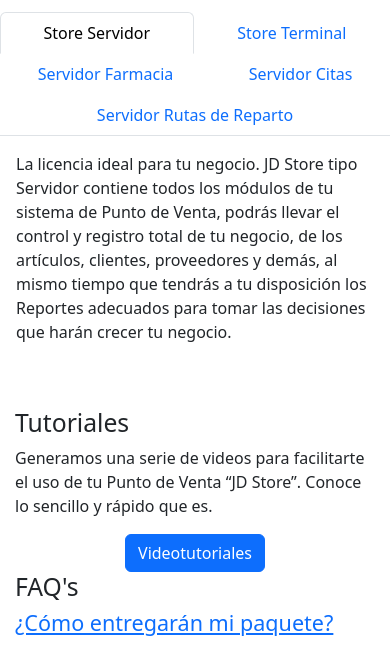
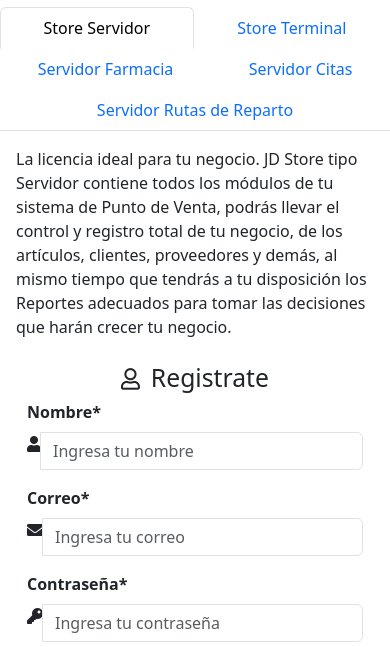
Before and after one commit to IsraGG1210/JDSuite, a PHP site: page /JD_Store.php in a window 390 px wide. Shown: the part 3375-4022 px from the top of the page. Run offline with PHP 8.4, Linux system fonts and the light colour scheme; some libraries are stand-ins or nearby versions.

Commit message:
Co-authored-by: Ana1200 <Ana1200@users.noreply.github.com>

```diff
--- a/Vistas/JD_Store.php
+++ b/Vistas/JD_Store.php
@@ -98,7 +98,7 @@
 
 
 <!--OPCIONES-->
-<div class="bloques">
+<div class="bloques padingbottom">
 <div class="row align-items-md-stretch">
       <div class="col-md-4">
         <div class="color h-80 p-5 rounded-3">
@@ -155,13 +155,11 @@
 </div>
 </div>
 
-<!--TPOS LIC-->
-
 <!--TIPOS DE LICENCIA-->
-<div class="lip">
-              <div class="row">
-              <h1>TIPOS DE LICENCIAS</h1>
-                <div class="col-xs-12 ">
+<div class="lip padingbottom">
+              <div class="row mb-2">
+              <h3>TIPOS DE LICENCIAS</h3>
+                <div class="col-md-6 ">
                   <nav>
                     <div class="nav nav-tabs nav-fill" id="nav-tab" role="tablist">
                       <a class="nav-item nav-link active" id="nav-servidor-tab" data-toggle="tab" href="#nav-servidor" role="tab" aria-controls="nav-servidor" aria-selected="true">Store Servidor</a>
@@ -200,12 +198,69 @@
                 </div>
               </div>
         </div>
+        <div class="col-md-6">
+        <div class="container" id="login">
+			<div class="row main">
+				<div class="main-login main-center">
+				<h2 class="text-center"><i class="far fa-user fa-sm"> &nbsp </i>Registrate</h2>
+					<form class="" method="post" action="#">
+
+						<div class="form-group">
+							<label for="name" class="cols-sm-2 control-label"><b>Nombre*</b></label>
+							<div class="cols-sm-10">
+								<div class="input-group">
+									<span class="input-group-addon"><i class="fa fa-user fa" aria-hidden="true"></i></span>
+									<input type="text" class="form-control" name="name"id="name"  placeholder="Ingresa tu nombre"required />
+								</div>
+							</div>
+						</div>
+
+						<div class="form-group">
+							<label for="email" class="cols-sm-2 control-label"><b>Correo*</b></label>
+							<div class="cols-sm-10">
+								<div class="input-group">
+									<span class="input-group-addon"><i class="fa fa-envelope fa" aria-hidden="true"></i></span>
+									<input type="text" class="form-control" name="email" id="email"  placeholder="Ingresa tu correo"required />
+								</div>
+							</div>
+						</div>
+
+						<div class="form-group">
+							<label for="pwd" class="cols-sm-2 control-label"><b>Contraseña*</b></label>
+							<div class="cols-sm-10">
+								<div class="input-group">
+									<span class="input-group-addon"><i class="fas fa-key" aria-hidden="true"></i></span>
+									<input type="password" class="form-control" name="pwd" id="pwd"  placeholder="Ingresa tu contraseña" required/>
+								</div>
+							</div>
+						</div>
+
+                        <div class="form-group">
+							<label for="pwd" class="cols-sm-2 control-label"><b>Confirma tu Contraseña*</b></label>
+							<div class="cols-sm-10">
+								<div class="input-group">
+									<span class="input-group-addon"><i class="fas fa-key" aria-hidden="true"></i></span>
+									<input type="password" class="form-control" name="pwd" id="pwd"  placeholder="Confirma tu contraseña"/>
+								</div>
+							</div>
+						</div>
+
+						<div class="form-group btnregistro">
+							<a href="#" target="_blank" type="button" id="button" class="btn btn-primary btn-lg btn-block login-button">Registrate</a>
+						</div>
+
+					</form>
+				</div>
+			</div>
+		</div>
+
+        </div>
       </div>
 </div>
 <br>
 <br>
 <!--PARTE DE PREGUNTAS-->
-<div class="lip col-12">
+<div class="lip col-12 padingbottom">
     <div class="row">
       <div class="col-12 col-md-6 tac2 blb">
         <h2 class="titjd2 tac">Tutoriales</h2>
@@ -214,7 +269,7 @@
         </p>
         <center>
         <a href="https://www.youtube.com/watch?v=q1NM5De1JIM&list=PLCHufcZLZMIwcksYnpPP5zEN2TswT9JKz" target="_blank">
-          <button class="btn imgservicio paddbot btnmasinfo btn-primary">Videotutoriales</button>
+          <button class="btn btn-primary" style="background-color:#29A8B0;">Videotutoriales</button>
         </a>
         </center>
       </div>
```
